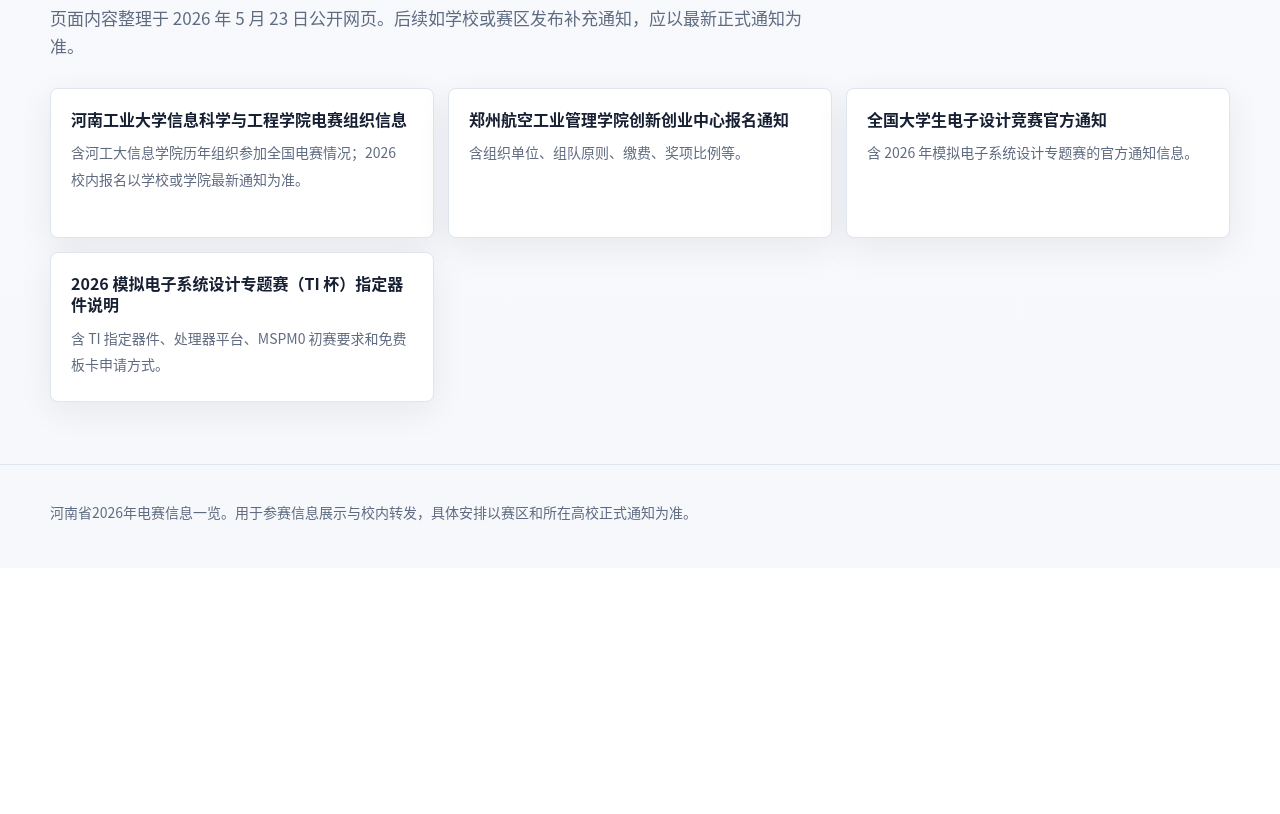
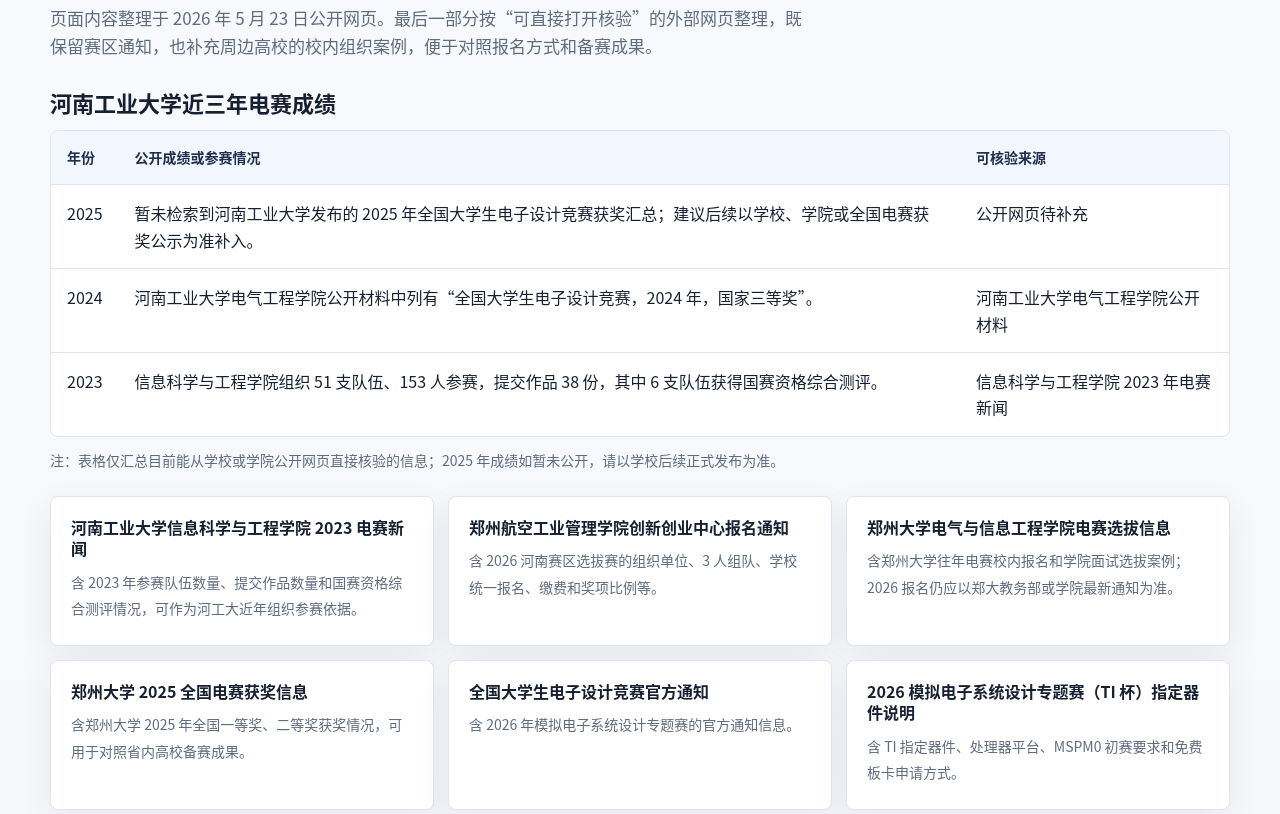
Before and after one commit to Liuguang-996/2026-, a plain HTML site: page index.html in a window 1280 px wide. Shown: the part 4217-5031 px from the top of the page. Before the commit the page ends 4785 px from the top, so only its background shows below. Drawn offline with Linux system fonts and the light colour scheme.

Commit message:
Improve external source information

```diff
--- a/index.html
+++ b/index.html
@@ -431,6 +431,18 @@
       gap: 14px;
     }
 
+    .source-subtitle {
+      margin: 8px 0 14px;
+      font-size: 22px;
+      line-height: 1.3;
+    }
+
+    .source-note {
+      margin: 12px 0 24px;
+      color: var(--muted);
+      font-size: 14px;
+    }
+
     .source {
       min-height: 150px;
       text-decoration: none;
@@ -785,15 +797,53 @@
     <section class="section" id="sources">
       <div class="shell">
         <h2>信息来源</h2>
-        <p class="section-intro">页面内容整理于 2026 年 5 月 23 日公开网页。后续如学校或赛区发布补充通知，应以最新正式通知为准。</p>
+        <p class="section-intro">页面内容整理于 2026 年 5 月 23 日公开网页。最后一部分按“可直接打开核验”的外部网页整理，既保留赛区通知，也补充周边高校的校内组织案例，便于对照报名方式和备赛成果。</p>
+        <h3 class="source-subtitle">河南工业大学近三年电赛成绩</h3>
+        <div class="table-wrap">
+          <table>
+            <thead>
+              <tr>
+                <th>年份</th>
+                <th>公开成绩或参赛情况</th>
+                <th>可核验来源</th>
+              </tr>
+            </thead>
+            <tbody>
+              <tr>
+                <td>2025</td>
+                <td>暂未检索到河南工业大学发布的 2025 年全国大学生电子设计竞赛获奖汇总；建议后续以学校、学院或全国电赛获奖公示为准补入。</td>
+                <td>公开网页待补充</td>
+              </tr>
+              <tr>
+                <td>2024</td>
+                <td>河南工业大学电气工程学院公开材料中列有“全国大学生电子设计竞赛，2024 年，国家三等奖”。</td>
+                <td>河南工业大学电气工程学院公开材料</td>
+              </tr>
+              <tr>
+                <td>2023</td>
+                <td>信息科学与工程学院组织 51 支队伍、153 人参赛，提交作品 38 份，其中 6 支队伍获得国赛资格综合测评。</td>
+                <td>信息科学与工程学院 2023 年电赛新闻</td>
+              </tr>
+            </tbody>
+          </table>
+        </div>
+        <p class="source-note">注：表格仅汇总目前能从学校或学院公开网页直接核验的信息；2025 年成绩如暂未公开，请以学校后续正式发布为准。</p>
         <div class="source-grid">
           <a class="card source" href="https://computer.haut.edu.cn/info/1055/13916.htm" target="_blank" rel="noopener">
-            <strong>河南工业大学信息科学与工程学院电赛组织信息</strong>
-            <span>含河工大信息学院历年组织参加全国电赛情况；2026 校内报名以学校或学院最新通知为准。</span>
+            <strong>河南工业大学信息科学与工程学院 2023 电赛新闻</strong>
+            <span>含 2023 年参赛队伍数量、提交作品数量和国赛资格综合测评情况，可作为河工大近年组织参赛依据。</span>
           </a>
           <a class="card source" href="https://sczx.zua.edu.cn/info/1089/4286.htm" target="_blank" rel="noopener">
             <strong>郑州航空工业管理学院创新创业中心报名通知</strong>
-            <span>含组织单位、组队原则、缴费、奖项比例等。</span>
+            <span>含 2026 河南赛区选拔赛的组织单位、3 人组队、学校统一报名、缴费和奖项比例等。</span>
+          </a>
+          <a class="card source" href="https://www5.zzu.edu.cn/eie/info/1055/2836.htm" target="_blank" rel="noopener">
+            <strong>郑州大学电气与信息工程学院电赛选拔信息</strong>
+            <span>含郑州大学往年电赛校内报名和学院面试选拔案例；2026 报名仍应以郑大教务部或学院最新通知为准。</span>
+          </a>
+          <a class="card source" href="https://www15.zzu.edu.cn/info/1217/86895.htm" target="_blank" rel="noopener">
+            <strong>郑州大学 2025 全国电赛获奖信息</strong>
+            <span>含郑州大学 2025 年全国一等奖、二等奖获奖情况，可用于对照省内高校备赛成果。</span>
           </a>
           <a class="card source" href="https://nuedc.xjtu.edu.cn/index/index/detail/id/142/catid/6.html" target="_blank" rel="noopener">
             <strong>全国大学生电子设计竞赛官方通知</strong>
```
